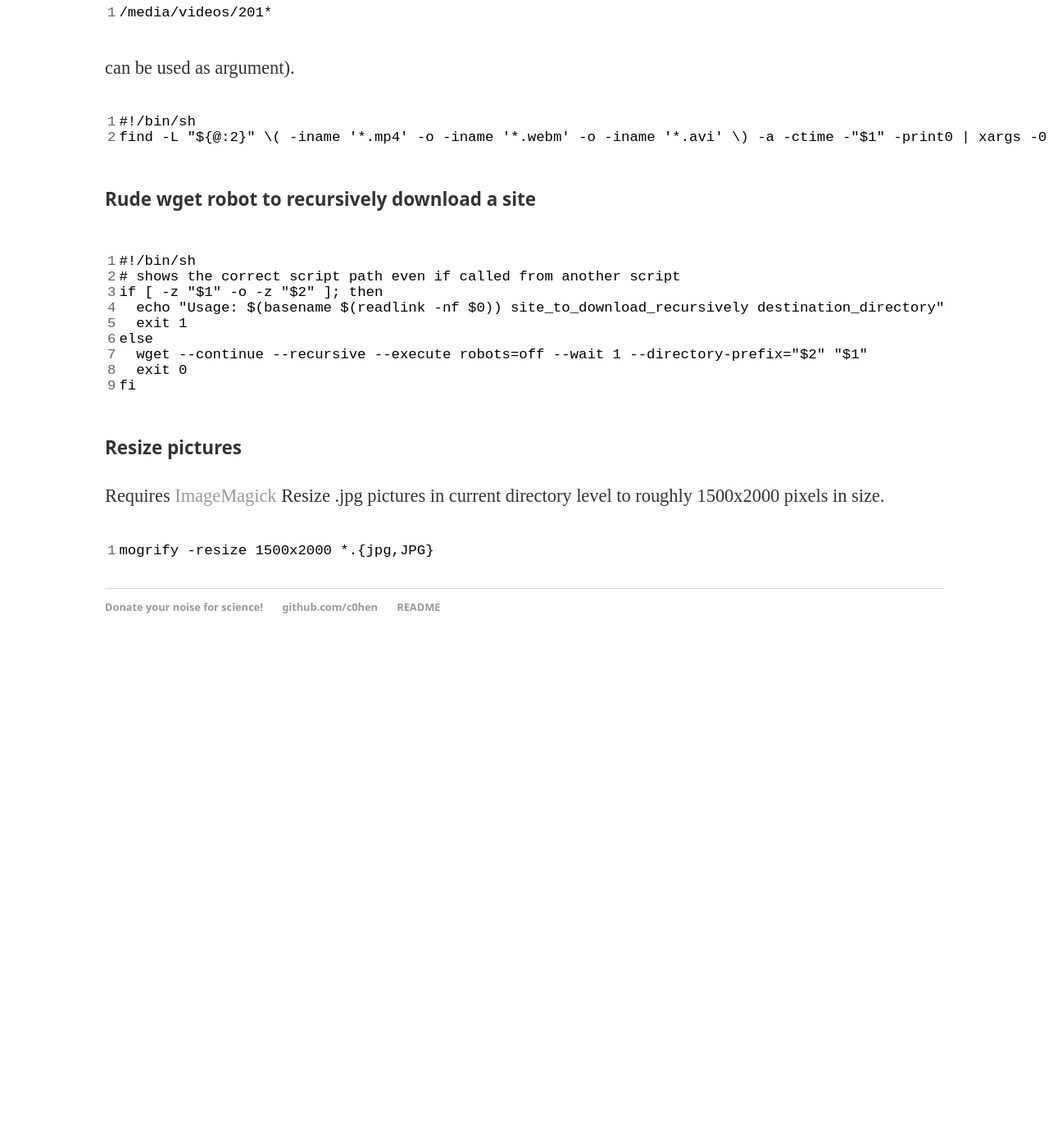
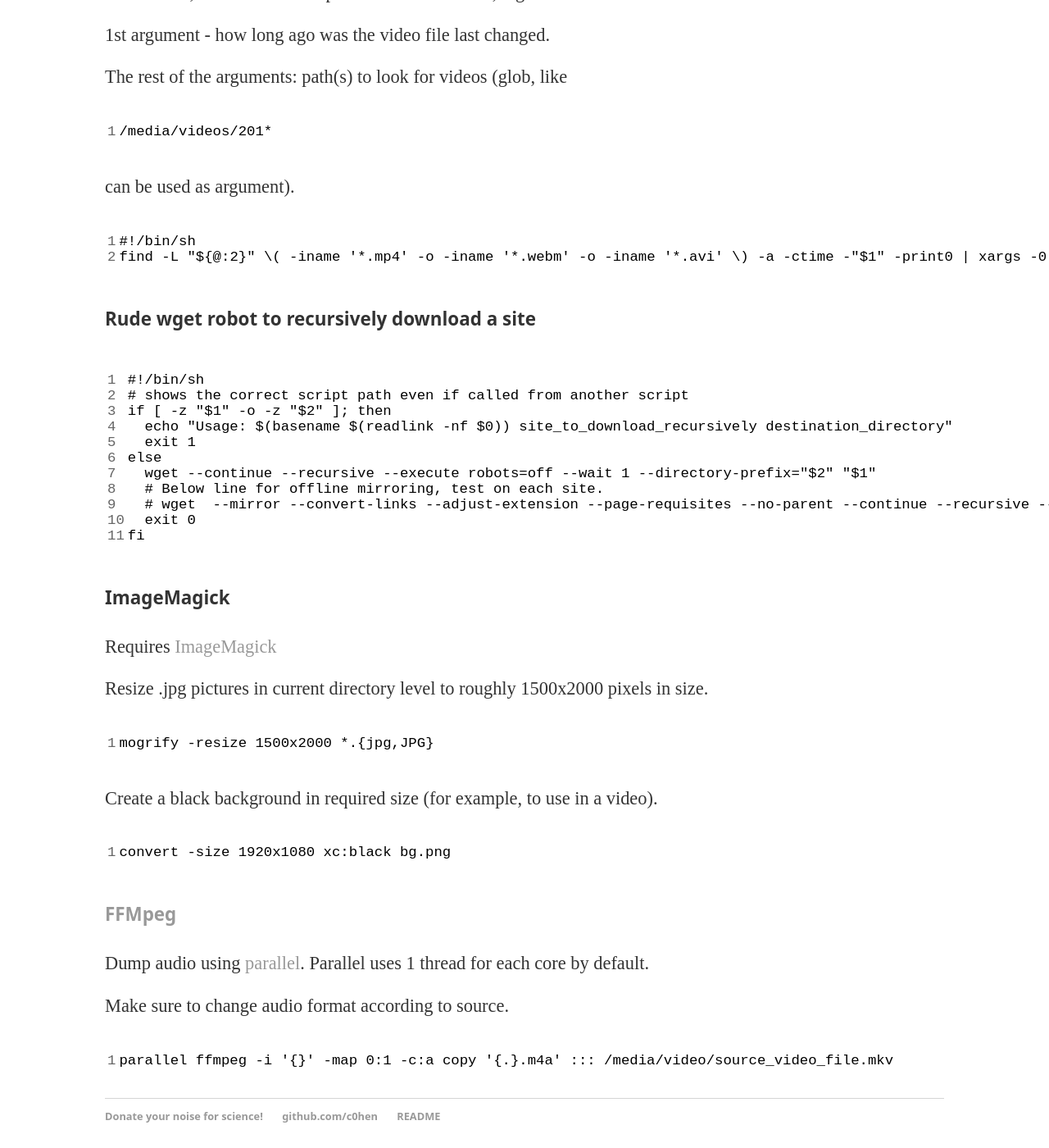
Before and after one commit to c0hen/c0hen, a Jekyll site: the page built from useful-commands.md, in a window 1280 px wide and 1400 px high, scrolled down 834 px. Shown: the whole window at 82% size. Built offline with Jekyll 4.4.1, drawn with Linux system fonts in a browser that asks for light colours; before the commit the page ends 1613 px from its top, so only the background shows below that; some of the changed text lies outside the part shown.

Commit message:
Add content

````diff
--- a/useful-commands.md
+++ b/useful-commands.md
@@ -5,10 +5,15 @@ description: Useful command examples and scripts to modify to your liking.
 tags: command shell script
 ---
 
+**Some here are scripts, those begin with a shebang**
+```sh
+#!
+```
+
 * Table of contents
 {:toc}
 
-#### ncdu equivalent:
+#### ncdu equivalent
 
 For when [ncdu](https://dev.yorhel.nl/ncdu) is not installed.
 ```sh
@@ -19,9 +24,9 @@ du -d1 -h | sort -h
 
 Using [mpv](https://mpv.io/), my preferred video player.
 
-Create a shell script with below contents, pass arguments:
+To use as is, create a shell script with below contents, arguments:
 
-1st argument - how long ago was the video file changed.
+1st argument - how long ago was the video file last changed.
 
 The rest of the arguments: path(s) to look for videos (glob, like
 ```sh
@@ -44,13 +49,30 @@ if [ -z "$1" -o -z "$2" ]; then
   exit 1
 else
   wget --continue --recursive --execute robots=off --wait 1 --directory-prefix="$2" "$1"
+  # Below line for offline mirroring, test on each site.
+  # wget  --mirror --convert-links --adjust-extension --page-requisites --no-parent --continue --recursive --execute robots=off --wait 1 --directory-prefix="$2" "$1"
   exit 0
 fi
 ```
 
-#### Resize pictures
+#### ImageMagick
 Requires [ImageMagick](https://www.imagemagick.org/)
+
 Resize .jpg pictures in current directory level to roughly 1500x2000 pixels in size.
 ```sh
 mogrify -resize 1500x2000 *.{jpg,JPG}
 ```
+
+Create a black background in required size (for example, to use in a video).
+```sh
+convert -size 1920x1080 xc:black bg.png
+```
+
+#### [FFMpeg](https://ffmpeg.org/)
+
+Dump audio using [parallel](https://www.gnu.org/software/parallel/). Parallel uses 1 thread for each core by default.
+
+Make sure to change audio format according to source.
+```sh
+parallel ffmpeg -i '{}' -map 0:1 -c:a copy '{.}.m4a' ::: /media/video/source_video_file.mkv
+```
````
